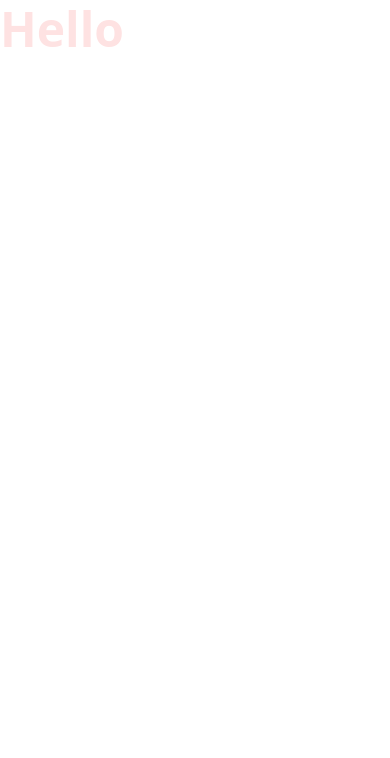
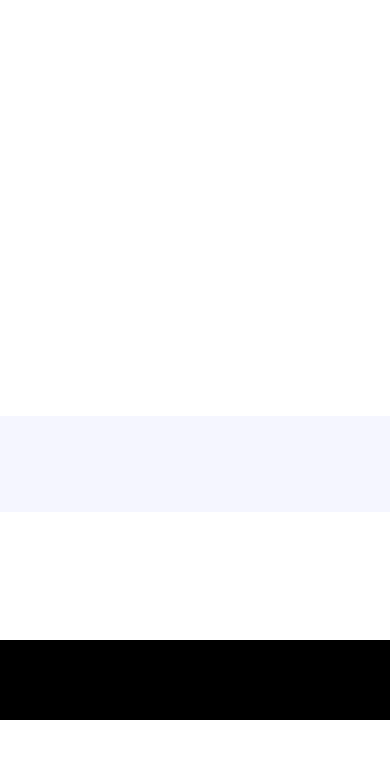
Before and after one commit to ShrouqElsayed123/Nike-LandingPage, a React (Vite) app: page / in a window 390 px wide. Shown: the top 758 px of the page. Built offline with nearby package versions, Linux system fonts and the light colour scheme; a web font is replaced by a local one.

Commit message:
create components files

```diff
--- a/src/App.jsx
+++ b/src/App.jsx
@@ -1,10 +1,31 @@
 import './index.css'
+import CustomersReviews from './Sections/CustomersReviews'
+import Footer from './Sections/Footer'
+import Hero from './Sections/Hero'
+import Nav from './Components/Nav'
+import PopularProducts from './Sections/PopularProducts'
+import Services from './Sections/Services'
+import SpecialOffers from './Sections/SpecialOffers'
+import Subscribe from './Sections/Subscribe'
+import SuperQuality from './Sections/SuperQuality'
 
 function App() {
 
   return (
   <>
-  <h1 className="text-4xl font-bold text-red-100">Hello</h1>
+<main className='relative'>
+  <Nav />
+  <section className='xl:padding-1 wide:padding-r padding-b'>
+   <Hero />
+  </section>
+  <section className='padding'> <PopularProducts /></section>
+  <section className='padding'> <SuperQuality /></section>
+  <section className='padding-x py-10'> <Services /></section>
+  <section className='padding'> <SpecialOffers /></section>
+  <section className='padding bg-pale-blue'> <CustomersReviews /></section>
+  <section className='padding-x sm:py-32 py-16 w-full'> <Subscribe /></section>
+  <section className='padding-x padding-t pb-8 bg-black'> <Footer /></section>
+</main>
   </>
   )
 }
--- /dev/null
+++ b/src/Components/Nav.jsx
@@ -0,0 +1,8 @@
+
+export default function Nav() {
+  return (
+   <>
+
+   </>
+  )
+}
--- /dev/null
+++ b/src/Sections/CustomersReviews.jsx
@@ -0,0 +1,8 @@
+
+export default function CustomersReviews() {
+  return (
+ <>
+
+ </>
+  )
+}
--- /dev/null
+++ b/src/Sections/Footer.jsx
@@ -0,0 +1,8 @@
+
+export default function Footer() {
+  return (
+   <>
+
+   </>
+  )
+}
--- /dev/null
+++ b/src/Sections/Hero.jsx
@@ -0,0 +1,7 @@
+
+export default function Hero() {
+  return (
+    <>
+    </>
+  )
+}
--- /dev/null
+++ b/src/Sections/PopularProducts.jsx
@@ -0,0 +1,9 @@
+
+export default function PopularProducts() {
+  return (
+    <>
+
+
+    </>
+  )
+}
--- /dev/null
+++ b/src/Sections/Services.jsx
@@ -0,0 +1,8 @@
+
+export default function Services() {
+  return (
+    <>
+
+    </>
+  )
+}
--- /dev/null
+++ b/src/Sections/SpecialOffers.jsx
@@ -0,0 +1,9 @@
+
+export default function SpecialOffers() {
+  return (
+   <>
+
+
+   </>
+  )
+}
--- /dev/null
+++ b/src/Sections/Subscribe.jsx
@@ -0,0 +1,8 @@
+
+export default function Subscribe() {
+  return (
+ <>
+
+ </>
+  )
+}
--- /dev/null
+++ b/src/Sections/SuperQuality.jsx
@@ -0,0 +1,8 @@
+
+export default function SuperQuality() {
+  return (
+   <>
+
+   </>
+  )
+}
```
